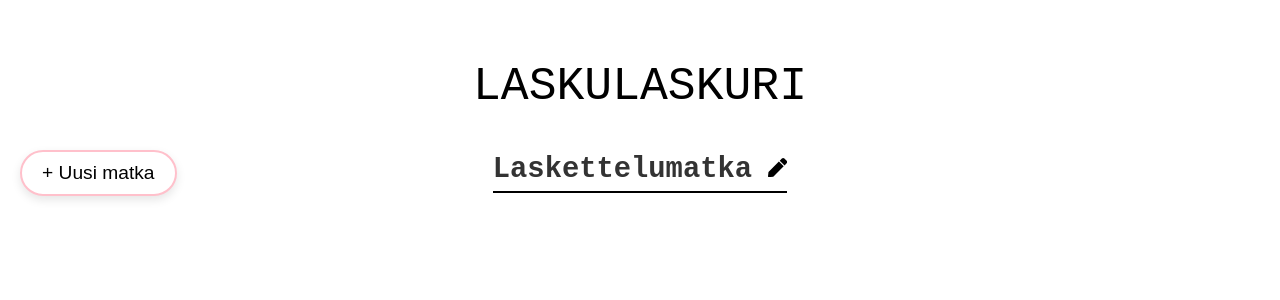
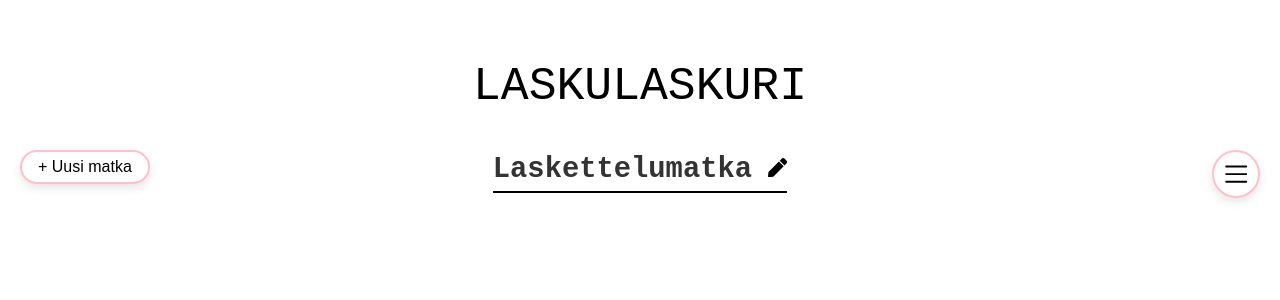
Before and after one commit to ilonamarkula/laskulaskuri, a React (Create React App) app: page /laskuri in a window 1280 px wide. Shown: the top 300 px of the page. Built offline with nearby package versions, Linux system fonts and the light colour scheme.

Commit message:
laskurisivulta pääsee nyt etusivulle kun painaa laskulaskuria

```diff
--- a/src/pages/Laskuri.js
+++ b/src/pages/Laskuri.js
@@ -1,6 +1,7 @@
 import { useEffect, useState } from 'react';
 import { FaPen } from 'react-icons/fa';
-
+import { SlMenu } from 'react-icons/sl';
+import { Link } from 'react-router-dom';
 
 
 export default function Laskuri() {
@@ -10,7 +11,6 @@ export default function Laskuri() {
   const [muokkausKaynnissa, setMuokkausKaynnissa] = useState(false);
   const [tilapNimi, setTilapNimi] = useState(matkanNimi);
 
-  // Lue nimi sessionStoragesta kun komponentti latautuu
   useEffect(() => {
     const tallennettu = sessionStorage.getItem(STORAGE_KEY);
     if (tallennettu) {
@@ -31,9 +31,26 @@ export default function Laskuri() {
     }
   };
 
+  const aloitaUusiMatka = () => {
+    sessionStorage.removeItem(STORAGE_KEY);
+    setMatkanNimi('Laskettelumatka');
+    setTilapNimi('Laskettelumatka');
+    setMuokkausKaynnissa(false);
+
+    // TODO: Lisää laskurin nollaus, kun laskuri on rakennettu
+  };
+
   return (
     <div className="home">
-      <h1 className="title">LASKULASKURI</h1>
+      <button className="hampurilaisvalikko" title="Valikko">
+        <SlMenu />
+      </button>
+
+      <h1 className="title">
+        <Link to="/" style={{ textDecoration: 'none', color: 'inherit' }}>
+        LASKULASKURI
+        </Link>
+      </h1>
 
       <div style={{ marginBottom: '30px' }}>
         {muokkausKaynnissa ? (
@@ -52,15 +69,15 @@ export default function Laskuri() {
               onClick={() => setMuokkausKaynnissa(true)}
               className="edit-button"
               title="Muokkaa nimeä"
-              >
-         <FaPen style={{ marginLeft: '8px' }} />
-          </button>
+            >
+              <FaPen style={{ marginLeft: '8px' }} />
+            </button>
           </h2>
         )}
       </div>
-      <button className="uusimatka"
 
-      >
+      {/* Uusi matka -nappi */}
+      <button className="uusimatka" onClick={aloitaUusiMatka}>
         + Uusi matka
       </button>
     </div>
--- a/src/styles.css
+++ b/src/styles.css
@@ -174,19 +174,38 @@ body {
 }
 
 .uusimatka {
-  font-size: 1.2rem;
-  padding: 10px 20px;
+  font-size: 1rem;           /* pienempi fontti */
+  padding: 6px 16px;         /* vähemmän sisätilaa */
   cursor: pointer;
   border: none;
   border-radius: 50px;
   background-color: white;
-  color: white;
+  color: black;
   transition: background-color 0.3s, transform 0.2s ease, box-shadow 0.2s ease;
   border: 2px solid pink;
-  color: black;
   position: absolute;
   top: 150px;
   left: 20px;
   z-index: 10;
   box-shadow: 0 4px 10px rgba(0, 0, 0, 0.1);
 }
+
+.hampurilaisvalikko {
+  display: flex;
+  align-items: center;
+  justify-content: center;
+  font-size: 1.4rem;
+  width: 48px;
+  height: 48px;
+  cursor: pointer;
+  border: 2px solid pink;
+  border-radius: 50%;
+  background-color: white;
+  color: black;
+  position: absolute;
+  top: 150px;
+  right: 20px;
+  z-index: 10;
+  transition: background-color 0.3s, transform 0.2s ease, box-shadow 0.2s ease;
+  box-shadow: 0 4px 10px rgba(0, 0, 0, 0.1);
+}
```
